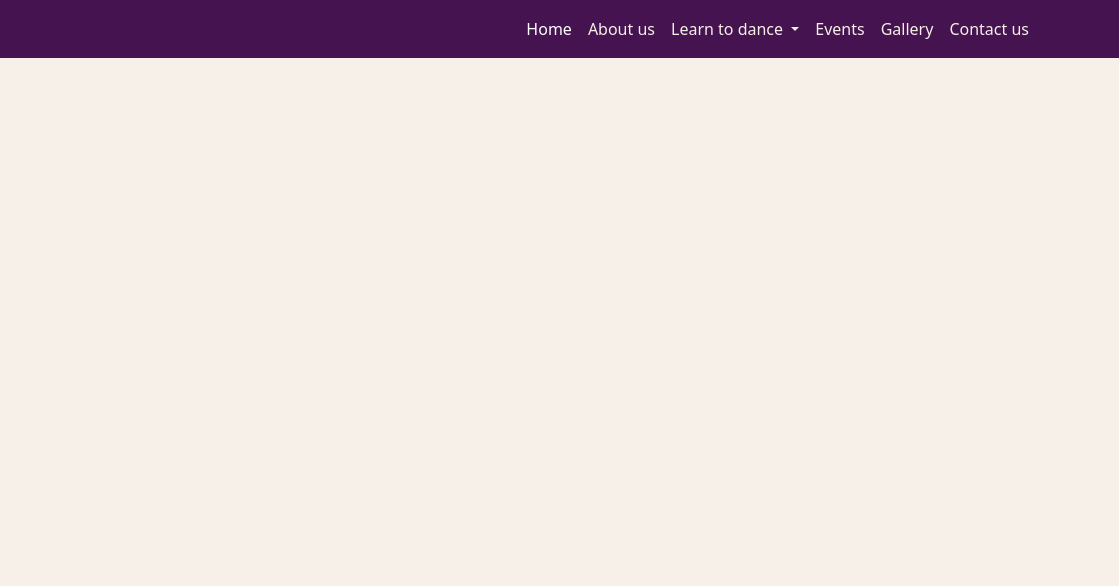
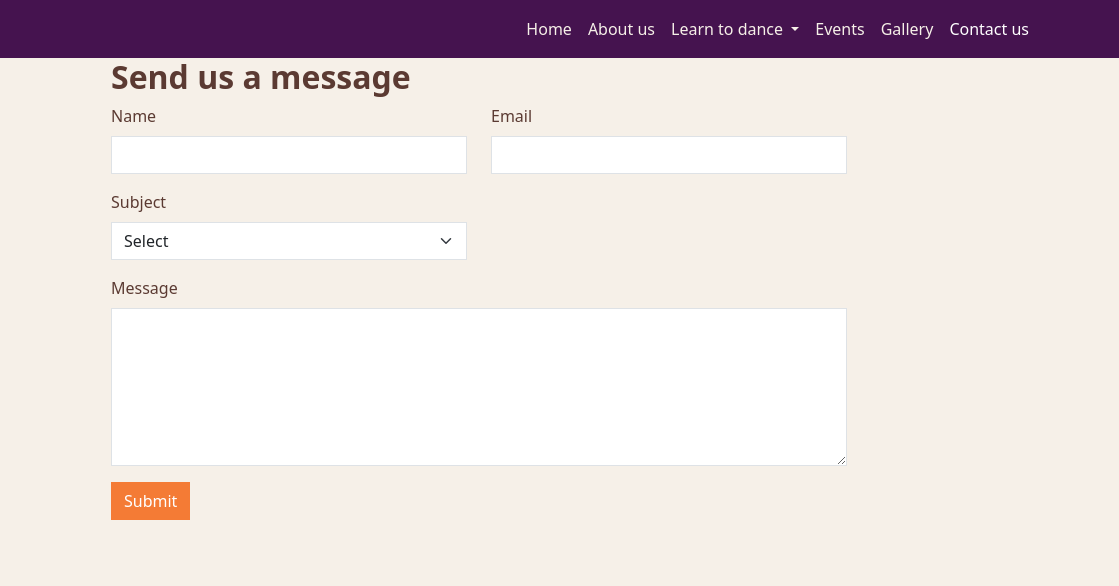
Before and after one commit to Kalila19/chocolate-kizomba, a plain HTML site: page contact-us.html in a window 1280 px wide. Shown: the top 586 px of the page, 161-1280 px from the left. Drawn offline with nearby package versions, Linux system fonts and the light colour scheme.

Commit message:
Create contact form

```diff
--- a/assets/css/styles.css
+++ b/assets/css/styles.css
@@ -43,6 +43,12 @@ p {
     border-radius: 0;
 }
 
+.button:hover {
+    background-color: var(--highlight-color);
+    border: 2px solid var(var(--highlight-color));
+    color: var(--background-color);
+}
+
 /* sharp edges on all inputs */
 .form-control {
     border-radius: 0;
@@ -54,11 +60,11 @@ p {
     background-color: var(--primary-color);
 }
 
-.content-text {
+.nav-bar-link {
     color: var(--background-color);
 }
 
-.content-text:hover {
+.nav-bar-link:hover {
     color: var(--accent-color);
 }
 
--- a/contact-us.html
+++ b/contact-us.html
@@ -36,7 +36,7 @@
     <!-- CSS code -->
     <link rel="stylesheet" href="assets/css/styles.css" />
 
-    <title>Contact Us</title>
+    <title>Chocolate Kizomba | Contact Us</title>
 </head>
 
 <body class="d-flex flex-column min-vh-100">
@@ -66,16 +66,16 @@
         <div class="collapse navbar-collapse" id="navbarNavDropdown">
           <ul class="navbar-nav ms-auto">
             <li class="nav-item">
-              <a class="nav-link active" aria-current="page" href="index.html">
+              <a class="nav-link nav-bar-link" href="index.html">
                 Home
               </a>
             </li>
             <li class="nav-item">
-              <a class="nav-link content-text" href="#">About us</a>
+              <a class="nav-link nav-bar-link" href="#">About us</a>
             </li>
             <li class="nav-item dropdown">
               <a
-                class="nav-link dropdown-toggle text content-text"
+                class="nav-link dropdown-toggle text nav-bar-link"
                 href="#"
                 role="button"
                 data-bs-toggle="dropdown"
@@ -85,27 +85,71 @@
               </a>
               <ul class="dropdown-menu">
                 <li>
-                  <a class="dropdown-item content-text" href="#">Classes</a>
+                  <a class="dropdown-item nav-bar-link" href="#">Classes</a>
                 </li>
                 <li>
-                  <a class="dropdown-item content-text" href="#">Workshops</a>
+                  <a class="dropdown-item nav-bar-link" href="#">Workshops</a>
                 </li>
               </ul>
             </li>
             <li class="nav-item">
-              <a class="nav-link content-text" href="#">Events</a>
+              <a class="nav-link nav-bar-link" href="#">Events</a>
             </li>
             <li class="nav-item">
-              <a class="nav-link content-text" href="#">Gallery</a>
+              <a class="nav-link nav-bar-link" href="#">Gallery</a>
             </li>
             <li class="nav-item">
-              <a class="nav-link content-text" href="#">Contact us</a>
+              <a class="nav-link active" aria-current="page" href="contact-us.html">Contact us</a>
             </li>
           </ul>
         </div>
       </div>
     </nav>
 
+    <main>
+        <section>
+            <div></div>
+            <div></div>
+        </section>
+        <section id="contact-form" class="container">
+        <div class="row justify-content-center">
+            <div class="col-12 col-md-8">
+                <h2>Send us a message</h2>
+                <form action="#" method="POST">
+                    <div class="row">
+                        <div class="col-12 col-lg-6 mb-3">
+                            <label for="name" class="form-label">Name</label>
+                            <input class="form-control" id="name" name="name"type="text" required>
+                        </div>
+                        <div class="col-12 col-lg-6 mb-3">
+                            <label for="email" class="form-label">Email</label>
+                            <input class="form-control" id="email" name="email" type="email" required>
+                        </div>
+
+                        <div class="col-12 col-lg-6 mb-3">
+                            <label for="subject-type" class="form-label">Subject</label>
+                            <select id="subject-type" class="form-select form-control" name="subject-type" required>
+                                <option value="" selected>Select</option>
+                                <option value="general-enquiry">General enquiry</option>
+                                <option value="ticket-bookings">Tickets & bookings</option>
+                                <option value="birthday-celebration">Birthday or celebration</option>
+                                <option value="event-feedback">Event feedback</option>
+                                <option value="venue-accessibility">Veue & accessibility</option>
+                                <option value="other">Other</option>
+                            </select>
+                        </div>
+                        <div class="col-12 mb-3">
+                            <label for="message" class="form-label">Message</label>
+                            <textarea class="form-control" rows="6" id="message" name="message" required></textarea>
+                        </div>
+                    </div>
+
+                    <button type="submit" class="btn button mb-3">Submit</button>
+                </form>
+            </div>
+        </div>
+    </section>
+    </main>
 
 
 
```
Also changed, not shown: index.html (+7 -7 lines).
